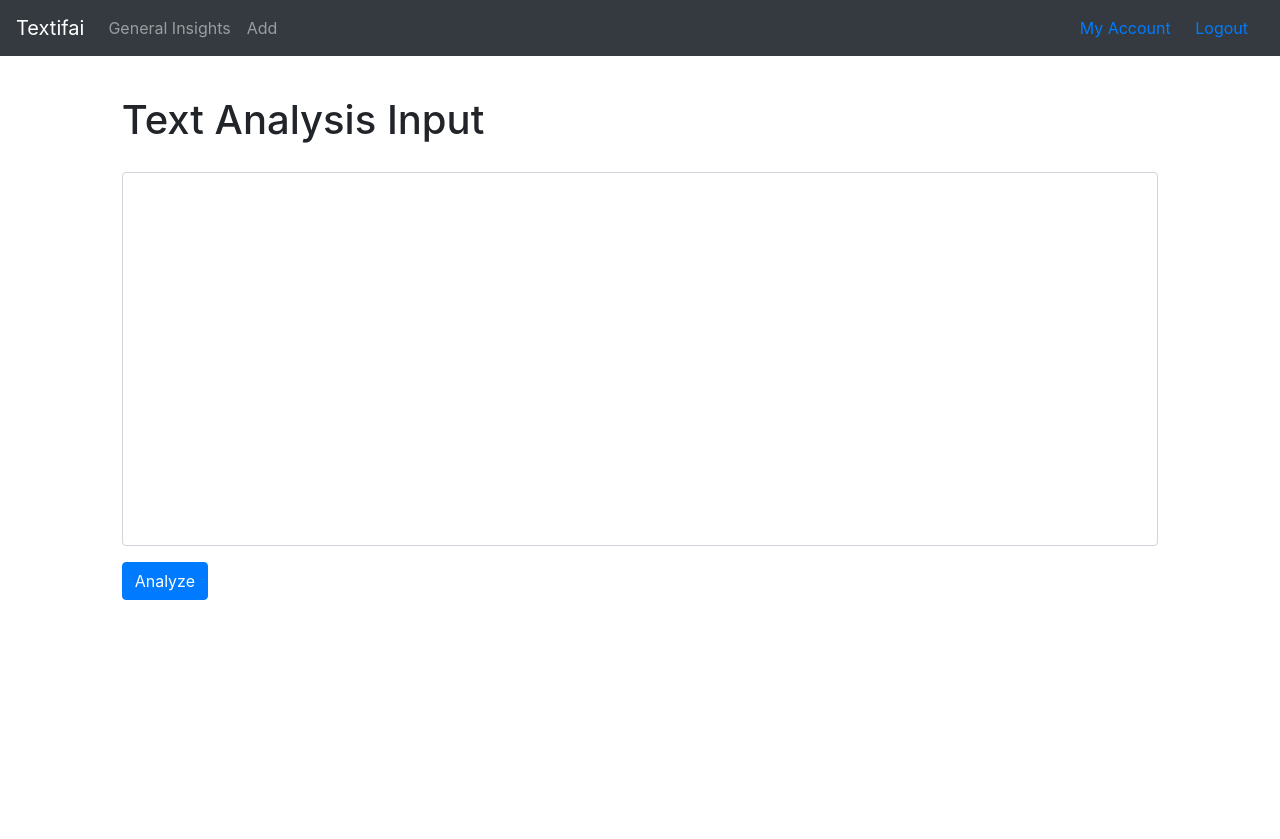
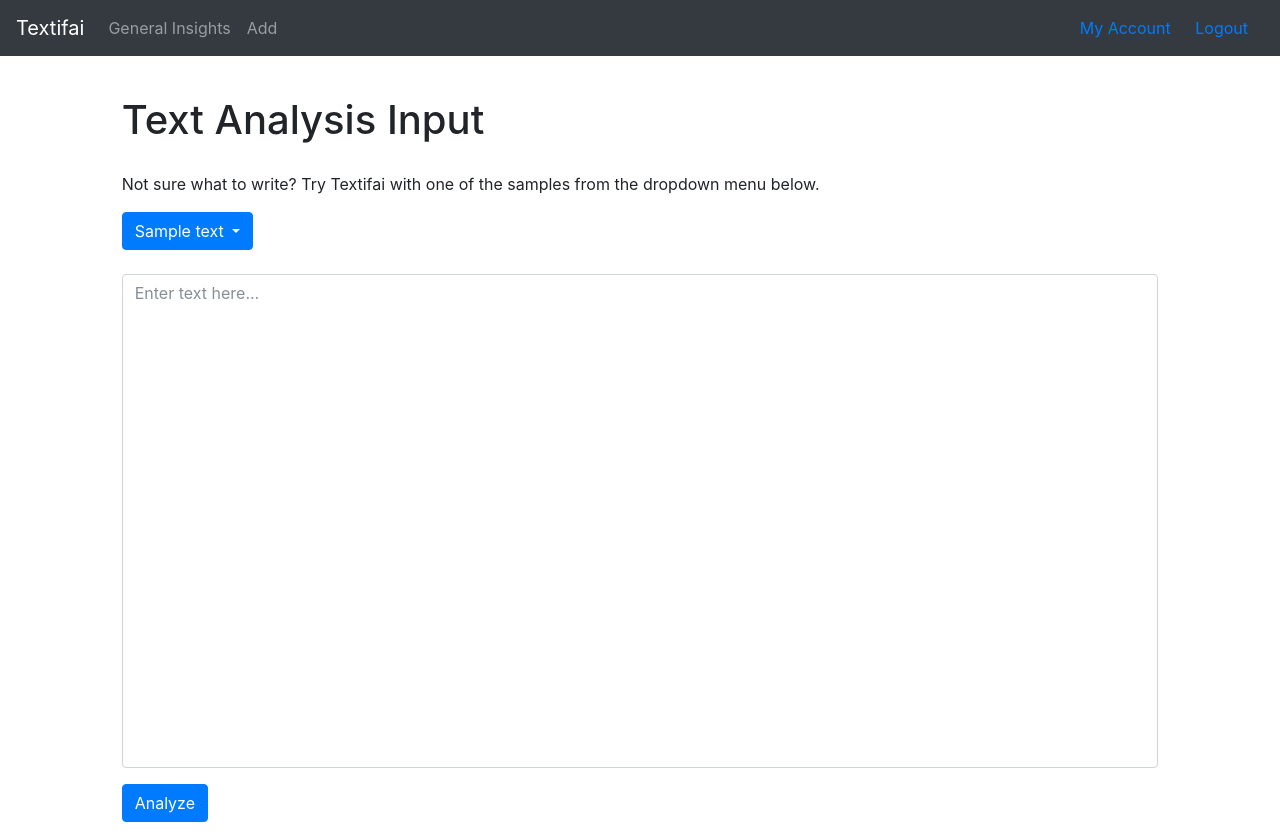
Before and after one commit to CS326-important/space-deer, a Django app: page /textifai/textinput/ in a window 1280 px wide. Before the commit the page ends 600 px from the top, so only its background shows below. Run offline with Django 3.2, Linux system fonts and the light colour scheme; the visitor is signed in with stand-in values (Sample User, id 1); some libraries are stand-ins or nearby versions.

Commit message:
Donald Trump sample text

```diff
--- a/contentdensity/textifai/templates/textinput.html
+++ b/contentdensity/textifai/templates/textinput.html
@@ -6,9 +6,21 @@
 <h1>Text Analysis Input</h1>
 {% endblock %}
 {% block content %}
+<p>Not sure what to write? Try Textifai with one of the samples from the dropdown menu below. </p>
+<div class="dropdown">
+    <button class="btn btn-primary dropdown-toggle" type="button" id="dropdownMenuButton" data-toggle="dropdown" aria-haspopup="true" aria-expanded="false">
+      Sample text
+    </button>
+    <div class="dropdown-menu" aria-labelledby="dropdownMenuButton">
+      <a class="dropdown-item" value="The media has been speculating that I fired Rex Tillerson or that he would be leaving soon - FAKE NEWS! He’s not leaving and while we disagree on certain subjects, (I call the final shots) we work well together and America is highly respected again!"
+      id="trump" onclick="sendTextToForm()">Donald Trump</a>
+    </div>
+</div>
+<br>
+
 <form method="POST" action="">
     <div class="form-group">
-        <textarea class="form-control" style="resize: none;" id="id_text_analysis_input" name="text_analysis_input" rows="15"></textarea>
+        <textarea class="form-control" style="resize: none; height:100%;" id="id_text_analysis_input" name="text_analysis_input" rows="20" placeholder="Enter text here..."></textarea>
     </div>
     {% csrf_token %}
     <div class="form-group">
@@ -22,4 +34,10 @@
         </button>
     </div>
 </form>
+<script>
+    function sendTextToForm() {
+        inputDiv = document.getElementById("id_text_analysis_input");
+        inputDiv.innerHTML = document.getElementById("trump").getAttribute('value');
+    }
+</script>
 {% endblock %}
```
